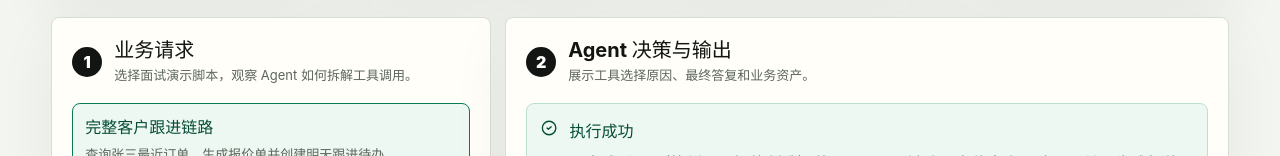
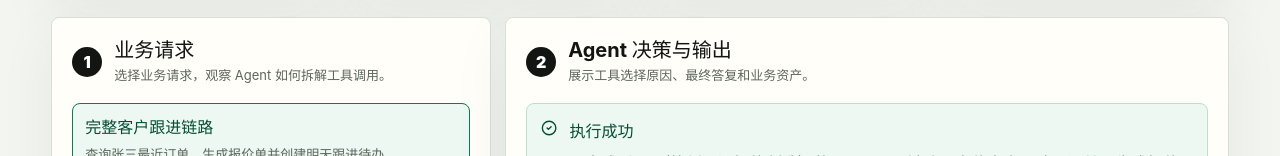
Before and after one commit to yan073747/enterprise-mcp-agent, a React (Vite) app in the folder apps/web/: page / in a window 1280 px wide. Shown: the part 499-655 px from the top of the page. Built offline with nearby package versions, Linux system fonts and the light colour scheme.

Commit message:
Remove interview wording from MCP demo

```diff
--- a/apps/web/src/main.tsx
+++ b/apps/web/src/main.tsx
@@ -385,7 +385,7 @@ function App() {
             <span>1</span>
             <div>
               <h2>业务请求</h2>
-              <p>选择面试演示脚本，观察 Agent 如何拆解工具调用。</p>
+              <p>选择业务请求，观察 Agent 如何拆解工具调用。</p>
             </div>
           </div>
 
```
